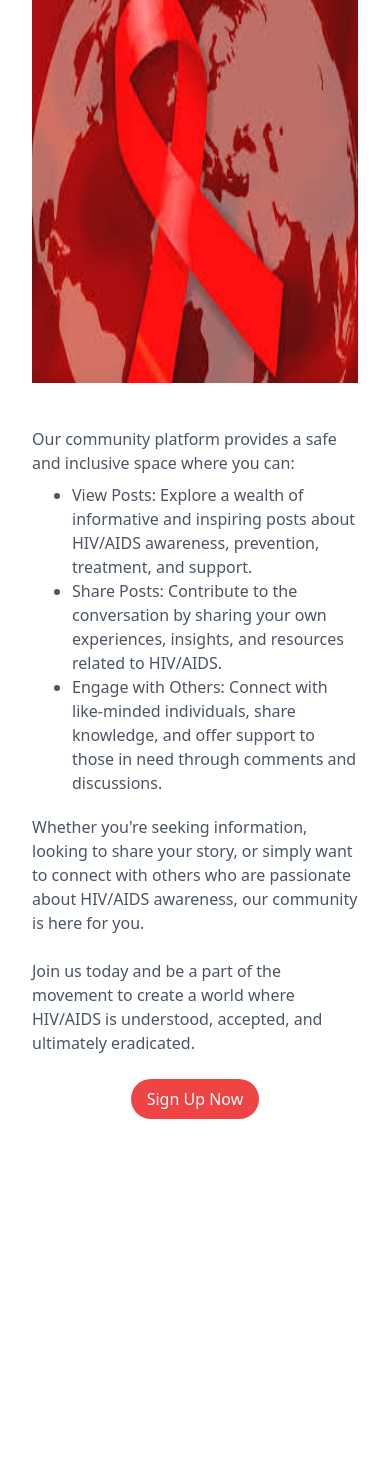
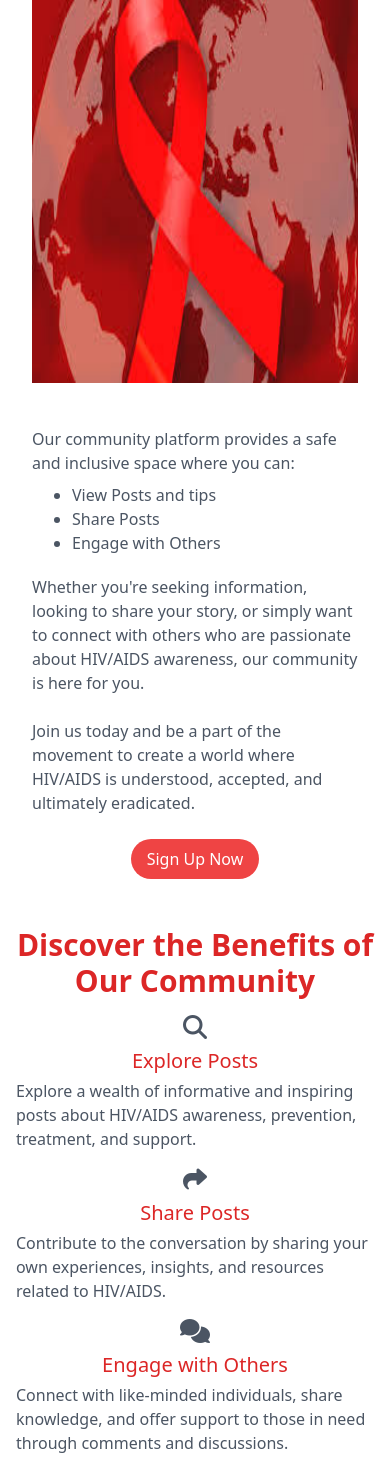
Before and after one commit to wamae-ndiritu/aids_awareness, a PHP site: page / in a window 390 px wide; the page is wider, and only the part inside the window is pictured. Shown: the part 1817-3292 px from the top of that part. Before the commit the page ends 2936 px from the top of that part, so only its background shows below. Run offline with PHP 8.4, Linux system fonts and the light colour scheme; some libraries are stand-ins or nearby versions.

Commit message:
Add community benefit section

```diff
--- a/index.php
+++ b/index.php
@@ -5,6 +5,8 @@
     <meta charset="UTF-8">
     <meta name="viewport" content="width=device-width, initial-scale=1.0">
     <script src="https://cdn.tailwindcss.com"></script>
+    <!-- Font awesome icons -->
+    <script src="https://kit.fontawesome.com/7668282ff5.js" crossorigin="anonymous"></script>
     <title>knowHIV - HIV/AIDS Awareness</title>
     <link rel="stylesheet" href="CSS/styles.css">
     <!-- Link Swiper CSS -->
@@ -76,19 +78,15 @@
     <section class="my-5 px-4 md:px-16" id="join-our-community">
         <h2 class="text-3xl font-semibold text-center text-red-600 my-3">Joining Our Community</h2>
         <div class="grid grid-cols-1 md:grid-cols-2 gap-3">
-            <div class="col-span-1 p-4 md:py-16">
+            <div class="col-span-1 p-4">
                 <img src="images/community.jpeg" alt="Our Community" class="flex-grow-1 h-96">
             </div>
             <div class="col-span-1 p-4 text-gray-600 font-sans">
                 <p>Our community platform provides a safe and inclusive space where you can:</p>
                 <ul class="pl-10 m-0 my-2 list-disc">
-                    <li>View Posts: Explore a wealth of informative and inspiring posts about HIV/AIDS awareness,
-                        prevention, treatment, and support.</li>
-                    <li>Share Posts: Contribute to the conversation by sharing your own experiences, insights, and
-                        resources
-                        related to HIV/AIDS.</li>
-                    <li>Engage with Others: Connect with like-minded individuals, share knowledge, and offer support to
-                        those in need through comments and discussions.</li>
+                    <li>View Posts and tips</li>
+                    <li>Share Posts</li>
+                    <li>Engage with Others</li>
                 </ul>
                 <p class="py-3">Whether you're seeking information, looking to share your story, or simply want to
                     connect with
@@ -104,6 +102,31 @@
             </div>
         </div>
     </section>
+    <!-- Benefits of Our Community -->
+    <section class="my-5 px-4 md:px-16" id="community-benefits">
+        <h2 class="text-3xl font-semibold text-center text-red-600 my-3">Discover the Benefits of Our Community</h2>
+        <div class="grid grid-cols-1 md:grid-cols-3 gap-3 text-gray-600 font-sans">
+            <div class="col-span-1 flex flex-col items-center">
+                <i class="fa fa-search text-2xl"></i>
+                <h3 class="text-red-600 my-1 text-xl">Explore Posts</h3>
+                <p>Explore a wealth of informative and inspiring posts about HIV/AIDS awareness, prevention,
+                    treatment, and support.</p>
+            </div>
+            <div class="col-span-1 flex flex-col items-center">
+                <i class="fa fa-share text-2xl"></i>
+                <h3 class="text-red-600 my-1 text-xl">Share Posts</h3>
+                <p>Contribute to the conversation by sharing your own experiences, insights, and resources related
+                    to HIV/AIDS.</p>
+            </div>
+            <div class="col-span-1 flex flex-col items-center">
+                <i class="fa fa-comments text-2xl"></i>
+                <h3 class="text-red-600 my-1 text-xl">Engage with Others</h3>
+                <p>Connect with like-minded individuals, share knowledge, and offer support to those in need through
+                    comments and discussions.</p>
+            </div>
+        </div>
+    </section>
+
     <!-- Slider End -->
     <!-- Link Swiper JS -->
     <script src="https://unpkg.com/swiper/swiper-bundle.min.js"></script>
```
